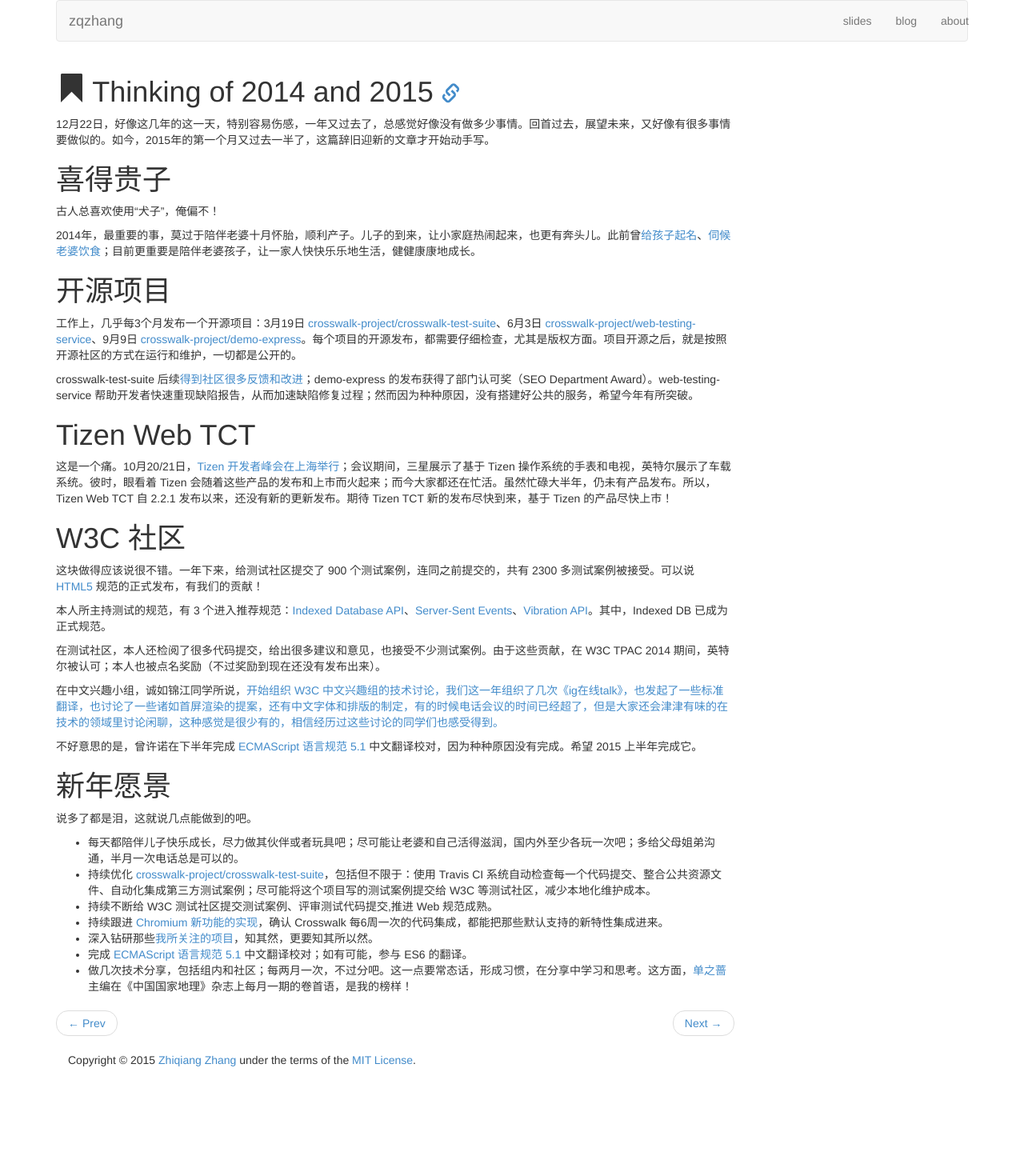
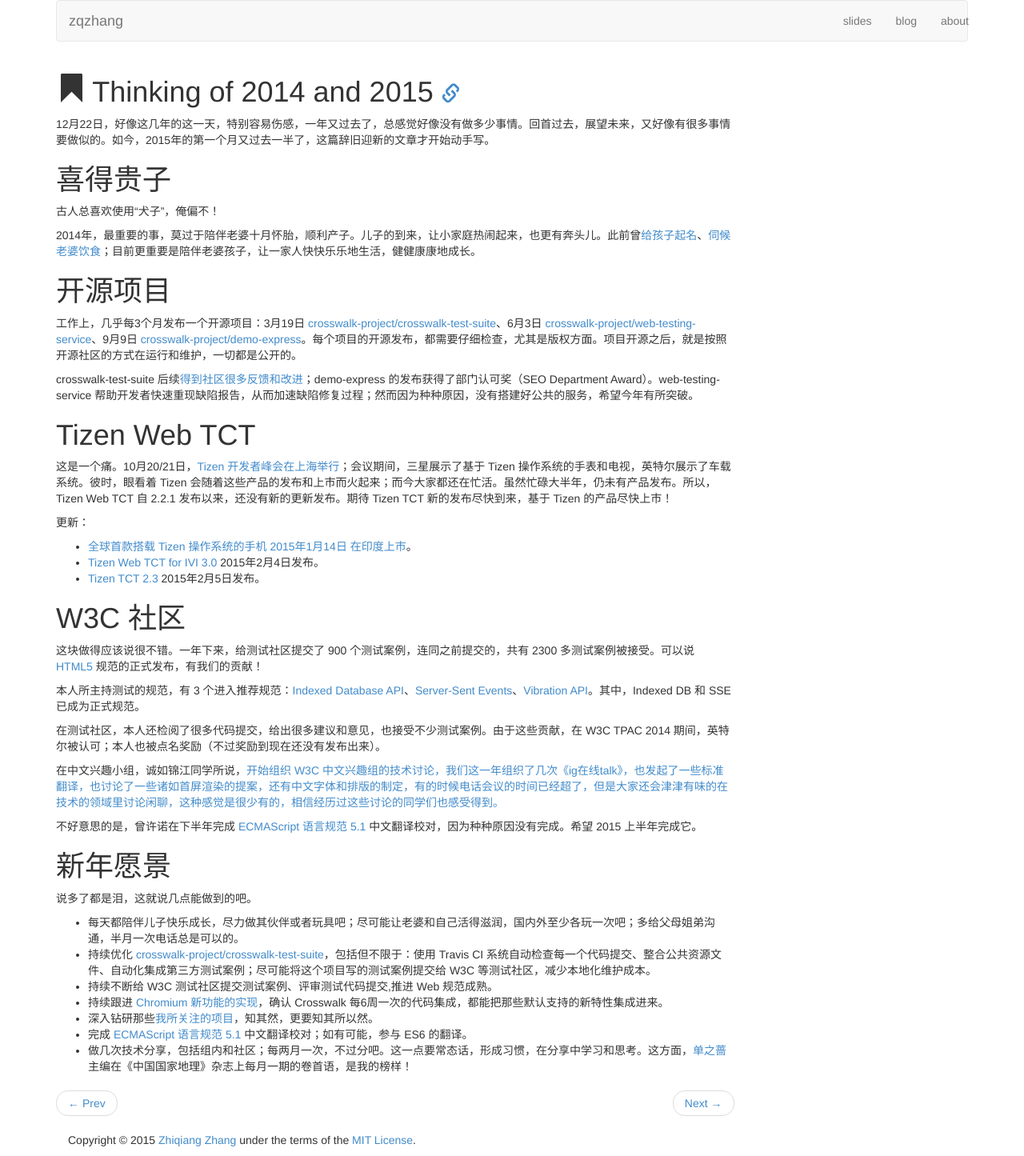
Before and after one commit to shuixin222/zqzhang.github.io, a Jekyll site: the page built from _posts/2015-01-05-thinking-of-2014-and-2015.md, in a window 1280 px wide. Shown: the whole page at 80% size. Built offline with Jekyll 4.4.1, drawn with Linux system fonts in a browser that asks for light colours; before the commit the page ends 1345 px from its top, so only the background shows below that.

Commit message:
Update some status

```diff
--- a/_posts/2015-01-05-thinking-of-2014-and-2015.md
+++ b/_posts/2015-01-05-thinking-of-2014-and-2015.md
@@ -22,11 +22,17 @@ crosswalk-test-suite 后续[得到社区很多反馈和改进](/blog/2014/07/30/
 
 这是一个痛。10月20/21日，[Tizen 开发者峰会在上海举行](https://www.tizen.org/events/tizen-developer-summit/shanghai-2014)；会议期间，三星展示了基于 Tizen 操作系统的手表和电视，英特尔展示了车载系统。彼时，眼看着 Tizen 会随着这些产品的发布和上市而火起来；而今大家都还在忙活。虽然忙碌大半年，仍未有产品发布。所以，Tizen Web TCT 自 2.2.1 发布以来，还没有新的更新发布。期待 Tizen TCT 新的发布尽快到来，基于 Tizen 的产品尽快上市！
 
+更新：
+
+* [全球首款搭载 Tizen 操作系统的手机 2015年1月14日 在印度上市](/blog/2015/01/16/the-1st-tizen-phone.html)。
+* [Tizen Web TCT for IVI 3.0](http://download.tizen.org/tct/3.0/ivi/) 2015年2月4日发布。
+* [Tizen TCT 2.3](http://download.tizen.org/tct/2.3/2.3_r1/) 2015年2月5日发布。
+
 # W3C 社区
 
 这块做得应该说很不错。一年下来，给测试社区提交了 900 个测试案例，连同之前提交的，共有 2300 多测试案例被接受。可以说 [HTML5](http://www.w3.org/TR/html5/) 规范的正式发布，有我们的贡献！
 
-本人所主持测试的规范，有 3 个进入推荐规范：[Indexed Database API](http://www.w3.org/TR/IndexedDB/)、[Server-Sent Events](http://www.w3.org/TR/eventsource/)、[Vibration API](http://www.w3.org/TR/vibration/)。其中，Indexed DB 已成为正式规范。
+本人所主持测试的规范，有 3 个进入推荐规范：[Indexed Database API](http://www.w3.org/TR/IndexedDB/)、[Server-Sent Events](http://www.w3.org/TR/eventsource/)、[Vibration API](http://www.w3.org/TR/vibration/)。其中，Indexed DB 和 SSE 已成为正式规范。
 
 在测试社区，本人还检阅了很多代码提交，给出很多建议和意见，也接受不少测试案例。由于这些贡献，在 W3C TPAC 2014 期间，英特尔被认可；本人也被点名奖励（不过奖励到现在还没有发布出来）。
 
```
